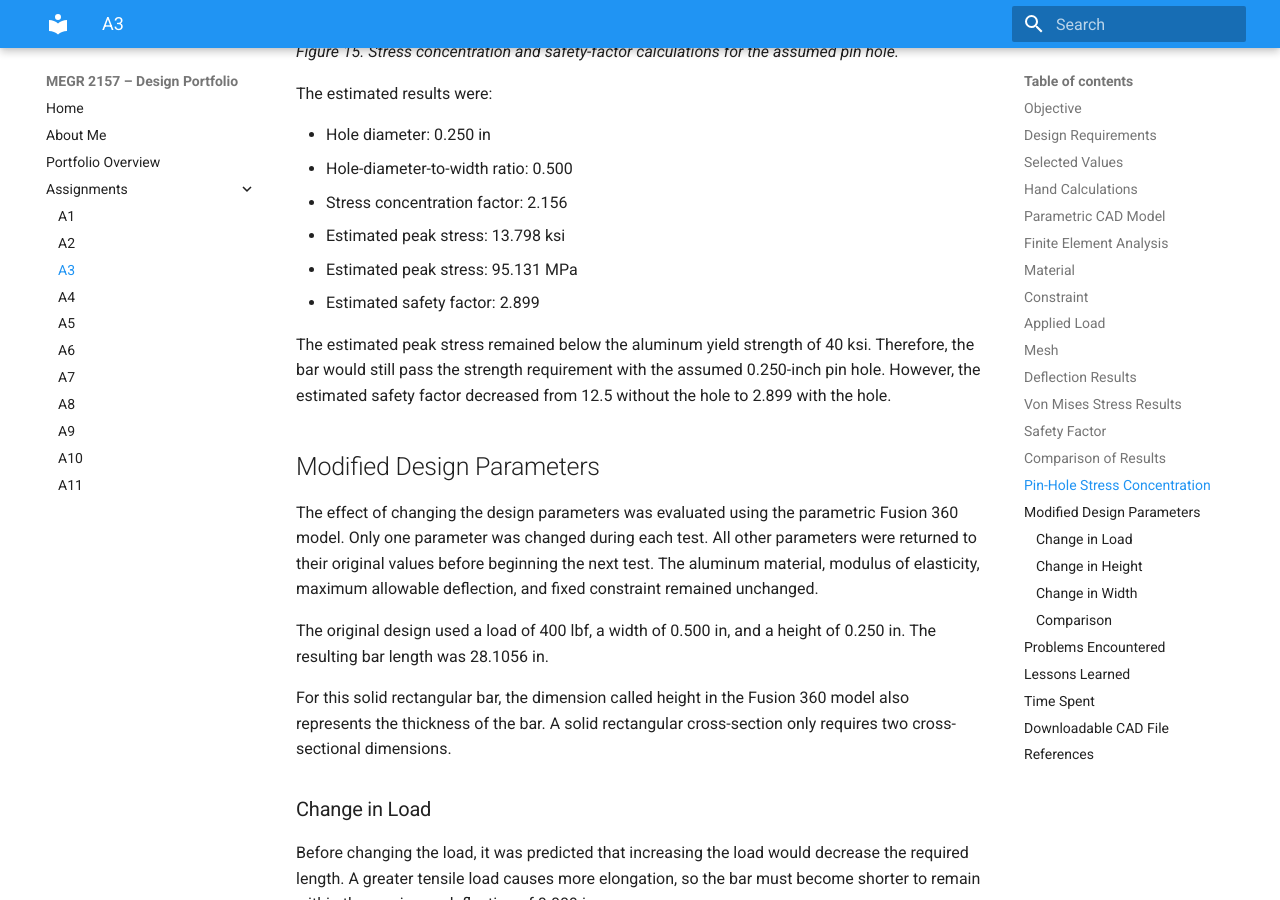
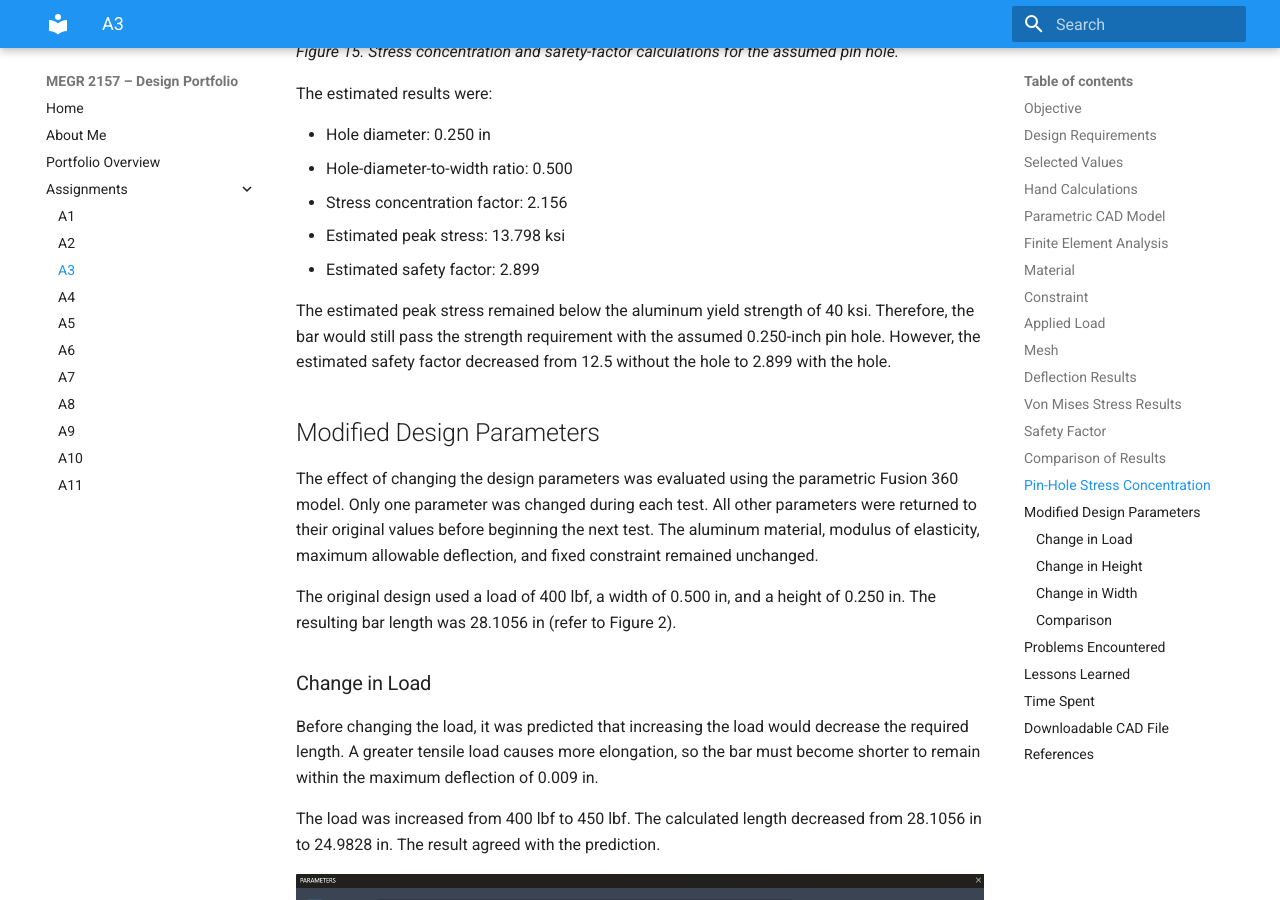
Before and after one commit to kbittneruncc/megr2157-portfolio, an MkDocs documentation site: the page built from docs/assignments/A03/index.md, in a window 1280 px wide and 900 px high, scrolled down 10687 px. Built offline with MkDocs 1.6.1 and Material for MkDocs 9.7.7, drawn with Linux system fonts in a browser that asks for light colours; some of the changed text lies outside the part shown.

Commit message:
Update index.md

```diff
--- a/docs/assignments/A03/index.md
+++ b/docs/assignments/A03/index.md
@@ -189,7 +189,6 @@ The estimated results were:
 - Hole-diameter-to-width ratio: 0.500
 - Stress concentration factor: 2.156
 - Estimated peak stress: 13.798 ksi
-- Estimated peak stress: 95.131 MPa
 - Estimated safety factor: 2.899
 
 The estimated peak stress remained below the aluminum yield strength of 40 ksi. Therefore, the bar would still pass the strength requirement with the assumed 0.250-inch pin hole. However, the estimated safety factor decreased from 12.5 without the hole to 2.899 with the hole.
@@ -198,9 +197,7 @@ The estimated peak stress remained below the aluminum yield strength of 40 ksi.
 
 The effect of changing the design parameters was evaluated using the parametric Fusion 360 model. Only one parameter was changed during each test. All other parameters were returned to their original values before beginning the next test. The aluminum material, modulus of elasticity, maximum allowable deflection, and fixed constraint remained unchanged.
 
-The original design used a load of 400 lbf, a width of 0.500 in, and a height of 0.250 in. The resulting bar length was 28.1056 in.
-
-For this solid rectangular bar, the dimension called height in the Fusion 360 model also represents the thickness of the bar. A solid rectangular cross-section only requires two cross-sectional dimensions.
+The original design used a load of 400 lbf, a width of 0.500 in, and a height of 0.250 in. The resulting bar length was 28.1056 in (refer to Figure 2).
 
 ### Change in Load
 
```
Also changed, not shown: other parts of docs/assignments/A03/index.md (+2 -2 lines).
